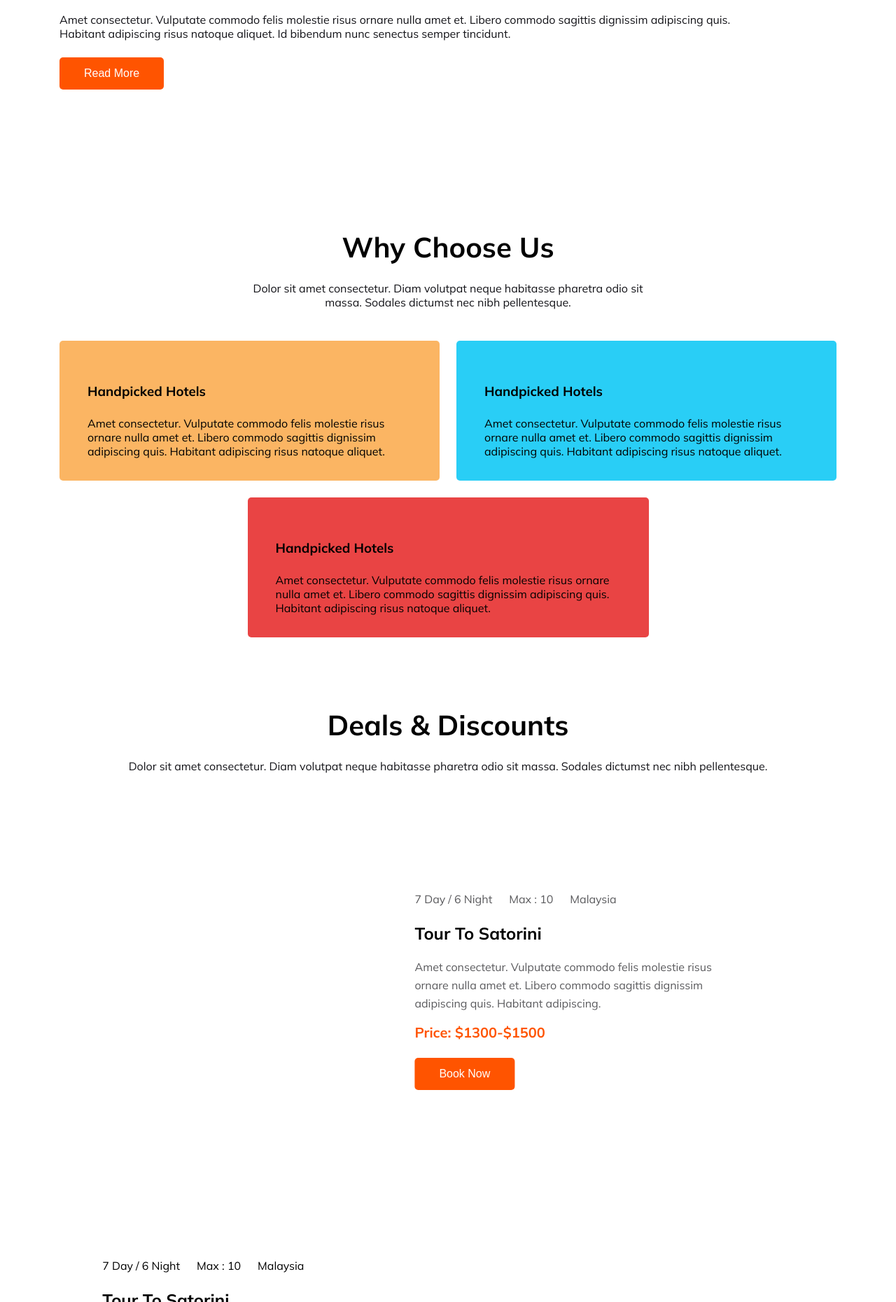
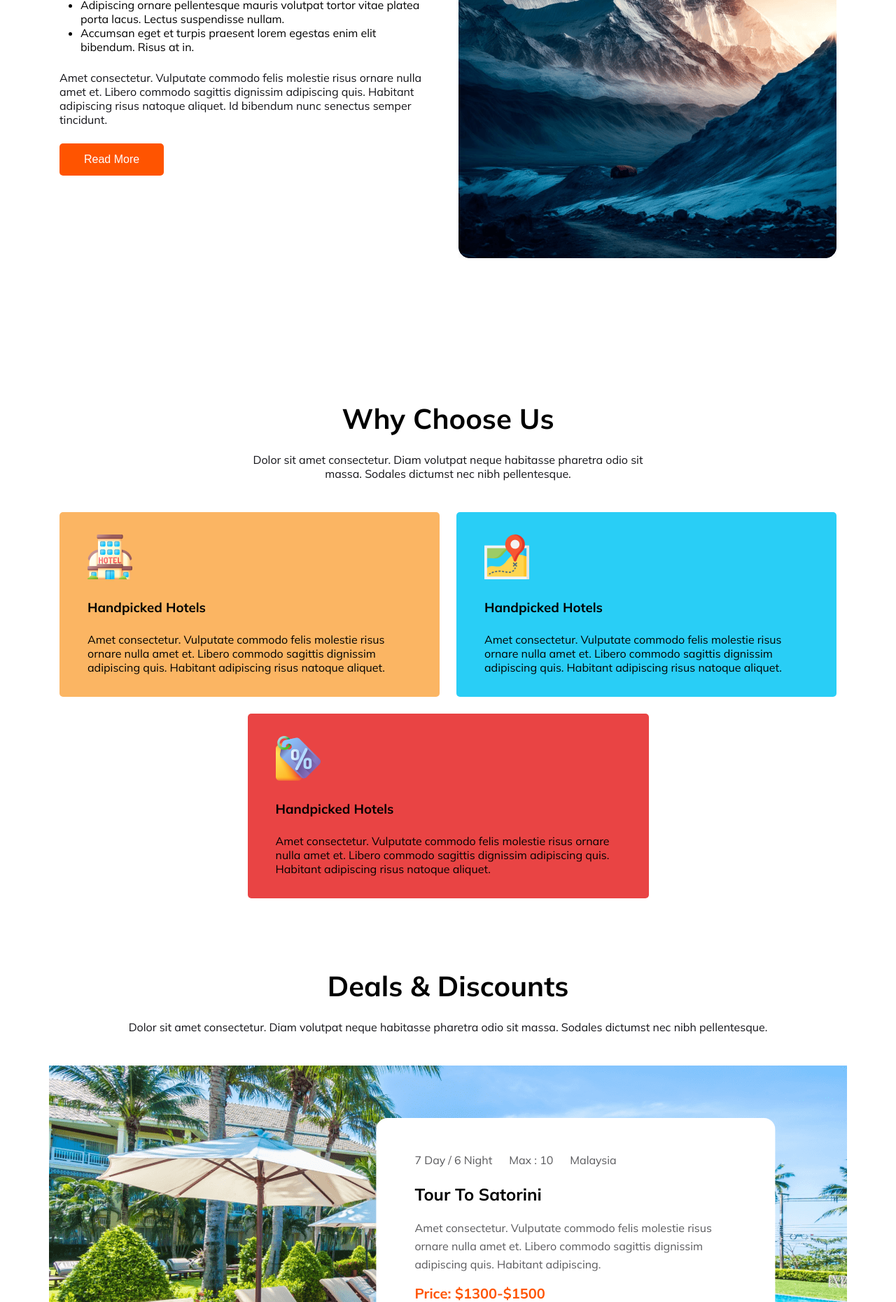
Before and after one commit to shohanurlion/Hero-tarvel, a plain HTML site: page index.html in a window 1280 px wide. Shown: the part 939-2800 px from the top of the page at 70% size. Drawn offline with Linux system fonts and the light colour scheme; the site is published under a folder, as on GitHub Pages, so addresses that start at the root find nothing.

Commit message:
img-problem

```diff
--- a/index.html
+++ b/index.html
@@ -13,7 +13,7 @@
     <header>
         <nav>
             <div class="logo-part">
-                <img src="/Images/Group 40071 (2).png" alt="logo">
+                <img src="Images/Group 40071 (2).png" alt="logo">
                 <h1>Hero <span>Travel</span></h1>
             </div>
             <ul>
@@ -64,7 +64,7 @@
                     <button class="primary-btn">Read More</button>
             </div>
             <div class="tours-right">
-                <img src="/Images/Rectangle 4.png" alt="Rectangle-img">
+                <img src="Images/Rectangle 4.png" alt="Rectangle-img">
             </div>
         </section>
         <!-- Why Choose Us -->
@@ -76,19 +76,19 @@
 
             <div class="choose-box">
                 <div class="box-1">
-                    <img src="/Images/hotel 1.png" alt="">
+                    <img src="Images/hotel 1.png" alt="">
                     <h3>Handpicked Hotels</h3>
                     <p>Amet consectetur. Vulputate commodo felis molestie risus  ornare nulla amet et. Libero commodo sagittis dignissim adipiscing quis. Habitant adipiscing risus natoque aliquet. </p>
                 </div>
                 <div class="box-2">
-                    <img src="/Images/map 1.png" alt="">
+                    <img src="Images/map 1.png" alt="">
                     <h3>Handpicked Hotels</h3>
                     <p>Amet consectetur. Vulputate commodo felis molestie risus  ornare nulla amet et. Libero commodo sagittis dignissim adipiscing quis. Habitant adipiscing risus natoque aliquet. </p>
                 </div>
             </div>
             <div class="choose-box2">
                 <div class="box-3">
-                    <img src="/Images/Group 26.png" alt="">
+                    <img src="Images/Group 26.png" alt="">
                     <h3>Handpicked Hotels</h3>
                     <p>Amet consectetur. Vulputate commodo felis molestie risus  ornare nulla amet et. Libero commodo sagittis dignissim adipiscing quis. Habitant adipiscing risus natoque aliquet. </p>
                 </div>
--- a/style.css
+++ b/style.css
@@ -60,7 +60,7 @@ nav >ul li a:hover{
 .banner{
     width:100%;
     height: 530px;
-    background-image: url('/Images/Group\ 13\ \(1\)\ \(1\).png');
+    background-image: url('Images/Group\ 13\ \(1\)\ \(1\).png');
     background-repeat:no-repeat;
     background-size: cover;
     background-position: center;
@@ -180,7 +180,7 @@ padding-bottom: 24px;
     max-width: 100%;
     height: 500px;
     position: relative;
-    background-image: url('/Images/Group\ 39.png');
+    background-image: url('Images/Group\ 39.png');
     background-repeat: no-repeat;
     background-size: cover;
     background-position: center;
```
